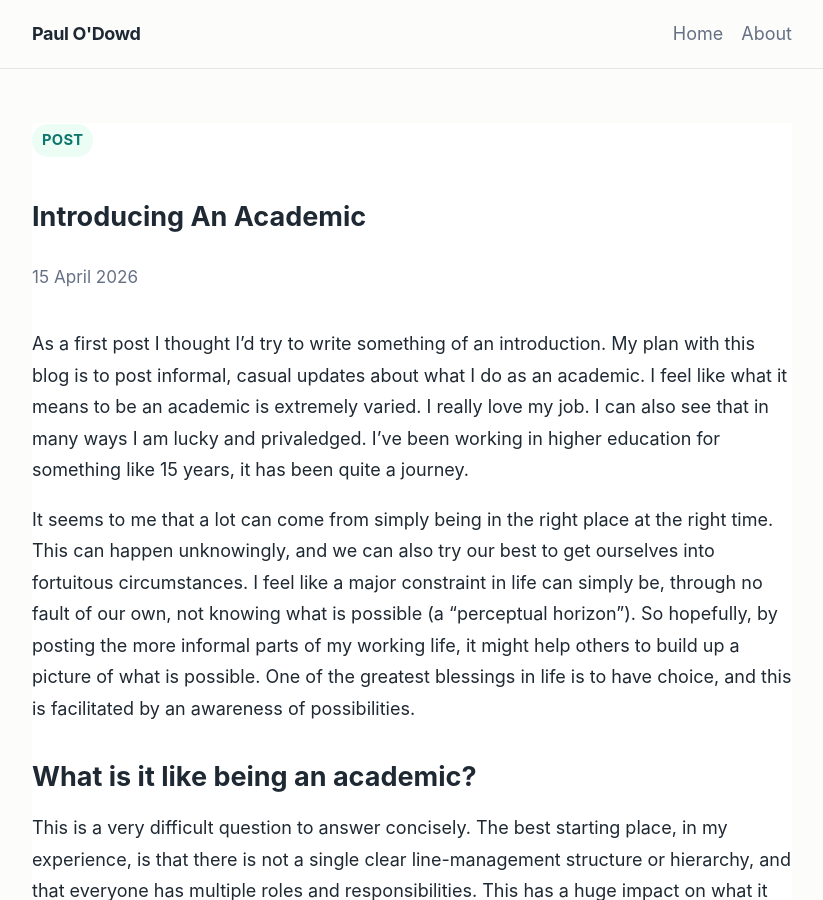
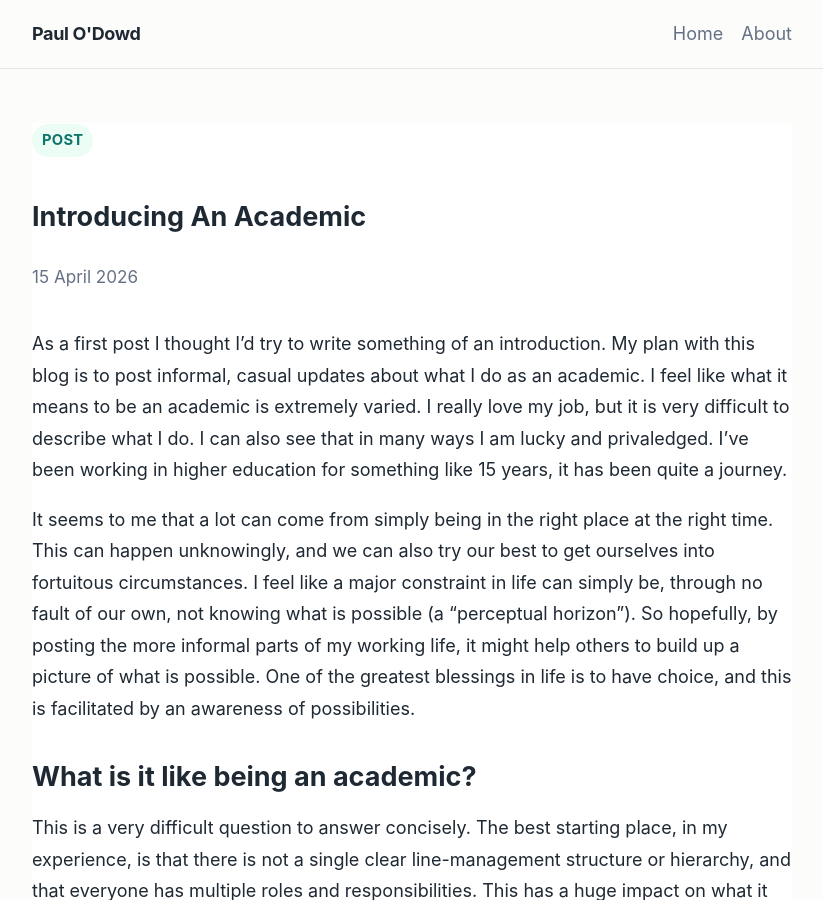
Before and after one commit to paulodowd/paulodowd.github.io, a Jekyll site: the page built from _posts/2026-04-15-Introducing_An_Academic.md, in a window 1280 px wide and 900 px high. Shown: the whole window, without its empty margins (228-1051 px from the left). Built offline with Jekyll 4.4.1, drawn with Linux system fonts in a browser that asks for light colours.

Commit message:
updating post

```diff
--- a/_posts/2026-04-15-Introducing_An_Academic.md
+++ b/_posts/2026-04-15-Introducing_An_Academic.md
@@ -3,7 +3,7 @@ title: "Introducing An Academic"
 date: 2026-04-15
 ---
 
-As a first post I thought I'd try to write something of an introduction.  My plan with this blog is to post informal, casual updates about what I do as an academic. I feel like what it means to be an academic is extremely varied.  I really love my job.  I can also see that in many ways I am lucky and privaledged.  I've been working in higher education for something like 15 years, it has been quite a journey.
+As a first post I thought I'd try to write something of an introduction.  My plan with this blog is to post informal, casual updates about what I do as an academic. I feel like what it means to be an academic is extremely varied.  I really love my job, but it is very difficult to describe what I do.  I can also see that in many ways I am lucky and privaledged.  I've been working in higher education for something like 15 years, it has been quite a journey.
 
 It seems to me that a lot can come from simply being in the right place at the right time. This can happen unknowingly, and we can also try our best to get ourselves into fortuitous circumstances. I feel like a major constraint in life can simply be, through no fault of our own, not knowing what is possible (a "perceptual horizon").  So hopefully, by posting the more informal parts of my working life, it might help others to build up a picture of what is possible. One of the greatest blessings in life is to have choice, and this is facilitated by an awareness of possibilities.
 
```
